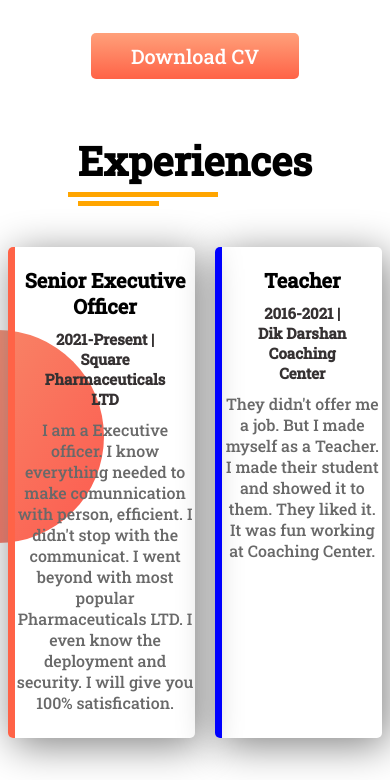
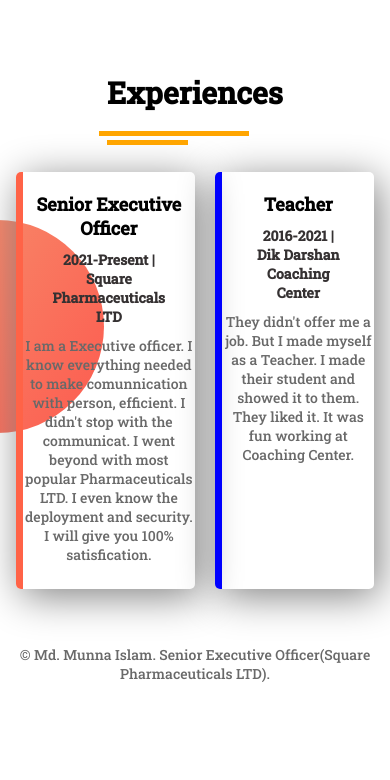
Before and after one commit to Mydulislam/Munna, a plain HTML site: page index.html in a window 390 px wide. Shown: the part 1217-1997 px from the top of the page. After the commit the page ends 1945 px from the top, so only its background shows below. Drawn offline with Linux system fonts and the light colour scheme.

Commit message:
style file and index file change

```diff
--- a/index.html
+++ b/index.html
@@ -29,7 +29,7 @@
         <div class="halfInfoSize">
             <h1>Dream Big</h1>
             <h3>Become a Senior Executive.</h3>
-            <p>I have already worked effectively prioritizing, managing and coordinating the CEO’s schedule, planning travel and making necessary logistical arrangements, drafting and/or preparing CEO communications and presentations, keeping the CEO optimally organized and effective in her internal and external activities</p>
+            <p>I have already worked effectively prioritizing, managing and coordinating the CEO’s schedule, planning travel and making necessary logistical arrangements, drafting and/or preparing CEO communications and presentations, keeping the CEO optimally organized and effective in her internal and external activities.</p>
             <a href="#" class="hireLink" target="_blank">Download CV</a>
         </div>
     </section>
@@ -51,7 +51,7 @@
     </section>
 
     <footer>
-        <p>© Md. Munna Islam. Senior Executive Officer(Square Pharmaceuticals LTD)</p>
+        <p>© Md. Munna Islam. Senior Executive Officer(Square Pharmaceuticals LTD).</p>
     </footer>
 </body>
 </html>
--- a/style.css
+++ b/style.css
@@ -81,7 +81,7 @@ small{
     height: 5px;
     width: 150px;
     background: orange;
-    transform: translate(-235px, 56px);
+    transform: translate(-207px, 56px);
     margin-top: 2px;
 }
 .experienceArea h1{
@@ -128,13 +128,21 @@ footer p{
 @media (max-width:690px) {
     section {
         margin-bottom:40px;
+        padding:4%;
       }
       h1{
-        font-size: 45px;
+        font-size: 30px;
+        margin: 10px 0;
+      }
+      h3{
+        margin-bottom: 12px;
       }
     .headerArea {
         flex-wrap: wrap-reverse;
 
+      }
+      .orangeColor{
+        font-size: 35px;
       }
       .halfInfoSize {
         width: 100%;
@@ -151,6 +159,12 @@ footer p{
       }
       .DreamArea {
         flex-direction: column;
+      }
+      .experienceArea .experience-head {
+        font-size: 30px;
+      }
+      .experienceArea .experience-head::after {
+        transform: translate(-184px, 56px);
       }
       .experiencePart{
         margin-top: 60px;
@@ -173,9 +187,26 @@ footer p{
         margin-bottom: 25px;
       }
       .experienceArea .experience-head::after {
-        transform: translate(-244px, 56px);
+        transform: translate(-184px, 56px);
+      }
+      footer{
+        padding-bottom: 45px;
       }
 }
 @media (max-width:500px) {
-
+  h1 {
+    font-size: 25px;
+  }
+  h3 {
+    font-size: 15px;
+  }
+  p {
+    font-size: 14px;
+  }
+  .experiencePart h1 {
+    font-size: 18px;
+  }
+  .experiencePart h3 {
+    font-size: 14px;
+  }
 }
```
